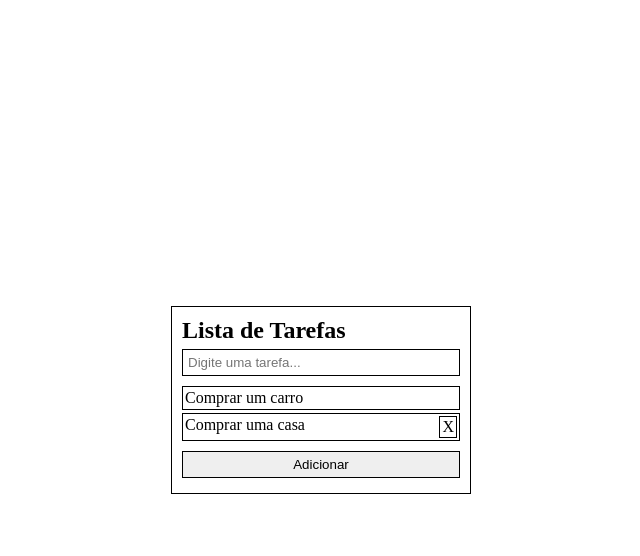
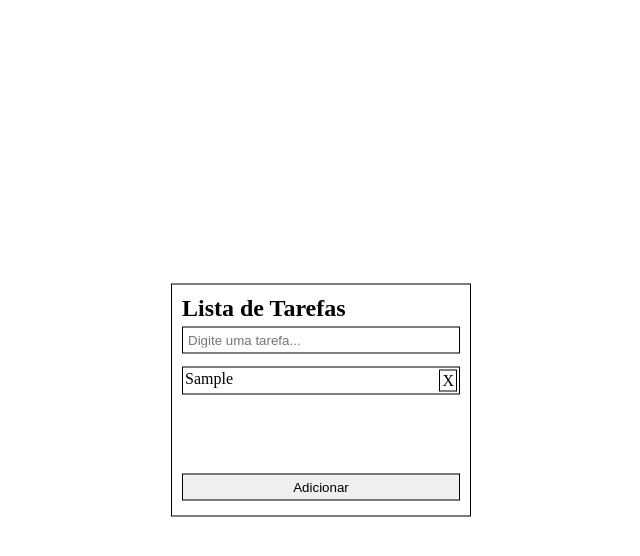
Before and after one commit to Raewe/TodoList-Simple, a website: page scr/index.html in a window 1280 px wide. Both pictures are taken after typing "Sample" into the empty fields and a click on the button "Adicionar". Shown: the whole page, without its empty margins (319-959 px from the left). Drawn offline with Linux system fonts and the light colour scheme.

Commit message:
add remove button

```diff
--- a/scr/css/style.css
+++ b/scr/css/style.css
@@ -28,7 +28,9 @@
 .task__list {
     margin: 5px 0;
     width: 100%;
+    height: 100px;
     list-style: none;
+    overflow-y: auto;
 }
 
 .task__item {
--- a/scr/index.html
+++ b/scr/index.html
@@ -20,11 +20,10 @@
                 />
 
                 <ul class="task__list">
-                    <li class="task__item">Comprar um carro</li>
-                    <li class="task__item">
+                    <!-- <li class="task__item">
                         <p>Comprar uma casa</p>
                         <div class="task__deleteItem">X</div>
-                    </li>
+                    </li> -->
                 </ul>
 
                 <input
--- a/scr/js/main.js
+++ b/scr/js/main.js
@@ -1,21 +1,46 @@
-//Variable global
+// Variáveis globais
 var inputTask = document.querySelector("#task");
 var btnAddTask = document.querySelector("#btnAddTask");
-//Estanciar class
+
+// Instanciar classe
 var task = new Task();
 
 // Adicionar
 btnAddTask.addEventListener("click", () => {
     task.adicionar(inputTask.value);
     inputTask.value = "";
+    updateList();
 });
 
 inputTask.addEventListener("keyup", function (event) {
     if (event.keyCode === 13) {
         task.adicionar(inputTask.value);
         inputTask.value = "";
+        updateList();
     }
 });
+
 // Remover
 
+function removeTask(id) {
+    task.remover(id);
+    updateList();
+}
+
 // Editar
+function updateList() {
+    let getBoxList = document.querySelector(".task__list");
+    let getList = task.listar();
+    getBoxList.innerHTML = ""; // Limpar o conteúdo anterior da lista
+    getList.forEach(function (elemento, id) {
+        getBoxList.innerHTML += `
+        <li class="task__item">
+            <p>${elemento}</p>
+            <div class="task__deleteItem"  onclick="removeTask(${id})">X</div>
+        </li>
+    `;
+    });
+}
+
+// Inicialização da lista
+updateList();
--- a/scr/js/task.js
+++ b/scr/js/task.js
@@ -9,11 +9,13 @@ class Task {
     }
 
     remover(id) {
-        this.taskList.splice(id, 1);
+        if (id >= 0 && id < this.taskList.length) {
+            this.taskList.splice(id, 1);
+        }
     }
 
     listar() {
-        console.log(this.taskList);
+        return this.taskList;
     }
 
     editar() {}
```
